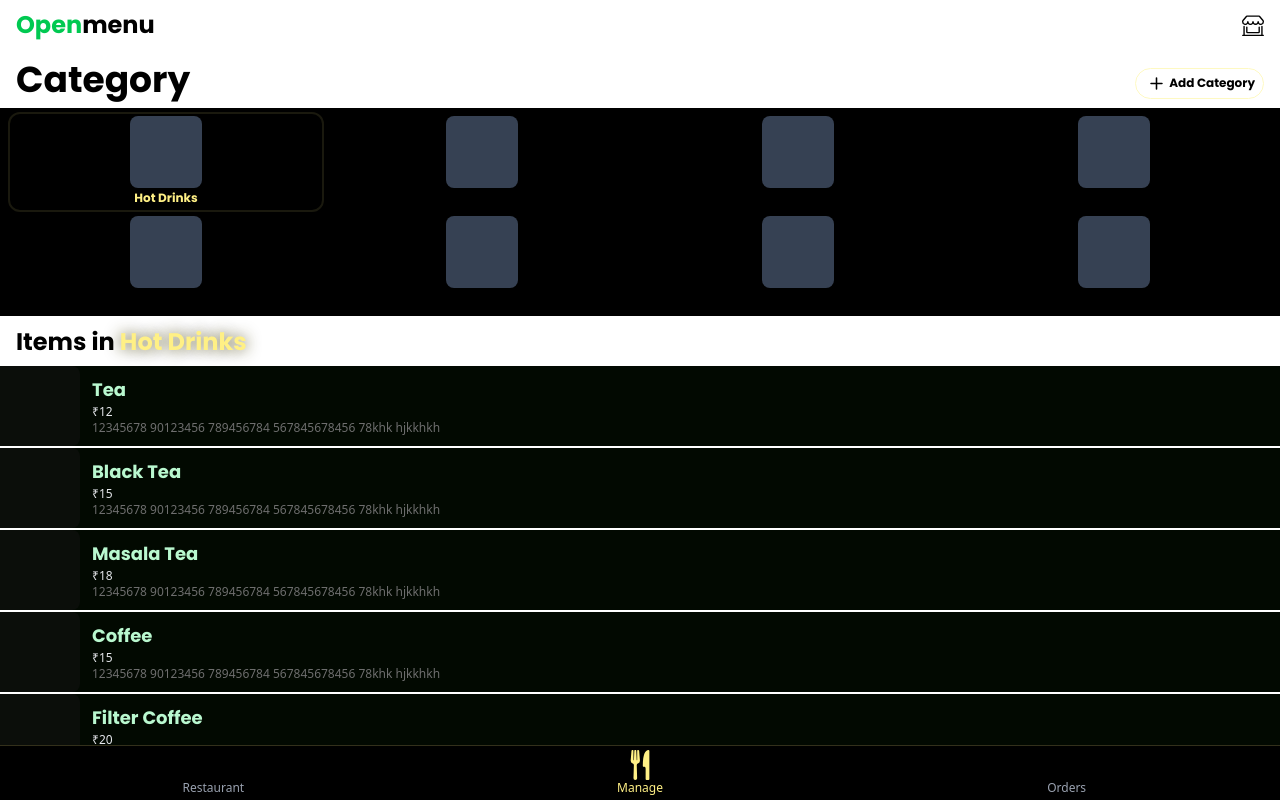
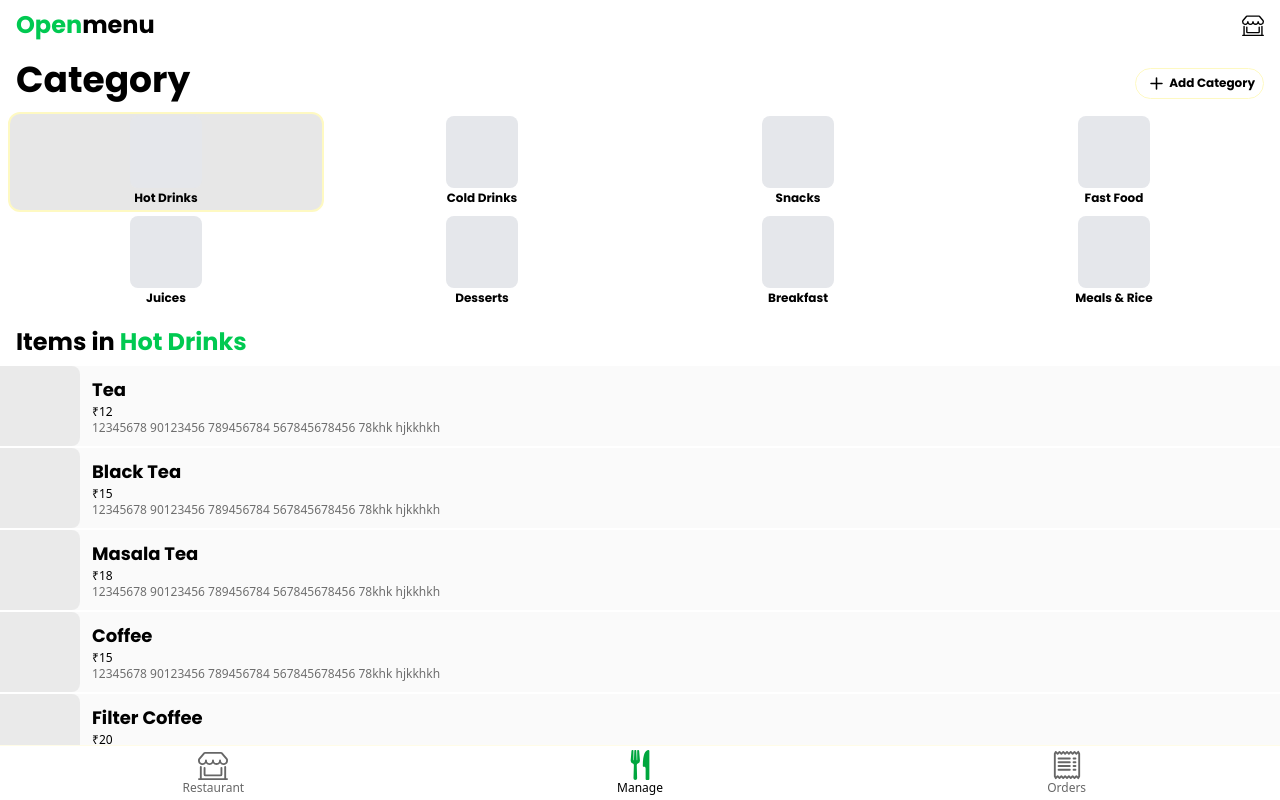
Before and after one commit to me-junaid/openmenu, a React (Vite) app: page /admin in a window 1280 px wide. Both pictures are taken after a click on the element "Manage". Built offline with nearby package versions, Linux system fonts and the light colour scheme.

Commit message:
Dark and light theme implemented in admin page

```diff
--- a/src/components/AdminPage/AdminFooter.jsx
+++ b/src/components/AdminPage/AdminFooter.jsx
@@ -29,17 +29,17 @@ export const AdminFooter = () => {
   const { selectedByAdmin, handleAdminSelect } = useContext(AdminContext)
 
   return (
-    <div className='border-t bg-black py-1 border-yellow-200/20 fixed bottom-0 left-0 right-0 grid grid-cols-3 items-center'>
+    <div className='border-t py-1 bg-white dark:bg-black border-yellow-200/20 fixed bottom-0 left-0 right-0 grid grid-cols-3 items-center'>
 
       {restaurantFooter.map((item, index) => {
         const isSelected = index === selectedByAdmin;
 
         return (
-          <div key={index} className={`${isSelected ? "text-yellow-200" : ""} flex justify-center items-center flex-col`} onClick={() => handleAdminSelect(index)}>
+          <div key={index} className={`${isSelected ? "dark:text-yellow-200 text-green-600" : "text-black/60"} flex justify-center items-center flex-col`} onClick={() => handleAdminSelect(index)}>
             <div>
               {item.icon}
             </div>
-            <p className={`${isSelected ? 'text-yellow-200' : 'text-gray-400'} text-xs`}>{item.name}</p>
+            <p className={`${isSelected ? 'dark:text-yellow-200 text-black' : 'dark:text-gray-400'} text-xs`}>{item.name}</p>
           </div>
         )
       })}
--- a/src/components/AdminPage/ManageCatergory.jsx
+++ b/src/components/AdminPage/ManageCatergory.jsx
@@ -16,14 +16,14 @@ export const ManageCatergory = () => {
       <div className="flex items-center justify-between px-4">
         <h1 className="mt-2.5 text-4xl my-font mb-2">Category</h1>
         <button className="my-font text-xs mt-2  border border-yellow-100 py-0.5 px-2 rounded-full flex justify-center items-center">
-          <Plus width={25} height={25}/>
+          <Plus width={25} height={25} />
           Add Category</button>
       </div>
       <div
         role="list"
         aria-label="Category feed"
       >
-        <div className="px-2 py-1 bg-black grid grid-cols-4 justify-around overflow-x-auto snap-x snap-mandatory hide-scrollbar">
+        <div className="px-2 py-1 grid grid-cols-4 justify-around overflow-x-auto snap-x snap-mandatory hide-scrollbar">
 
 
           {items.map((item, index) => {
@@ -31,8 +31,8 @@ export const ManageCatergory = () => {
             const baseClasses =
               "p-0.5 flex flex-col justify-center items-center shrink-0 rounded-xl snap-center transition-transform duration-150 min-w-22";
             const selectedClasses = isSelected
-              ? "scale-100 border-2 border-yellow-200/10"
-              : "scale-100 border-2 border-[#6f6f6f00]";
+              ? "border-2 dark:border-yellow-200 border-yellow-100 dark:bg-[#161616] bg-[#161616]/10"
+              : "border-2 border-[#6f6f6f00] bg-[#161616]/0";
 
             return (
               <div
@@ -46,8 +46,8 @@ export const ManageCatergory = () => {
                 onKeyDown={(e) => handleKeyDown(e, index)}
                 className={`${baseClasses} ${selectedClasses}`}
               >
-                <div className="bg-gray-700 w-18 aspect-square rounded-lg" />
-                <div className={`${isSelected ? "text-yellow-200" : ""} font-bold text-xs my-0.5 text-center my-font`}>{item.name}</div>
+                <div className="dark:bg-gray-700 bg-gray-200 w-18 aspect-square rounded-lg" />
+                <div className={`${isSelected ? "dark:text-yellow-200" : ""} font-bold text-xs my-0.5 text-center my-font`}>{item.name}</div>
               </div>
             );
           })}
@@ -55,16 +55,16 @@ export const ManageCatergory = () => {
 
 
       </div>
-      <h1 className="mt-2.5 text-2xl my-font ml-4 mb-2">Items in <span className="text-yellow-200 my-font animate-pulse-glow">{categoryName}</span></h1>
+      <h1 className="mt-2.5 text-2xl my-font ml-4 mb-2">Items in <span className="dark:text-yellow-200 text-green-500 my-font dark:animate-pulse-glow">{categoryName}</span></h1>
 
       <div>
         <div className="mb-[57px] mt-0 space-y-0.5 rounded-2xl -z-1">
           {itemsInMenus.map((item, index) => (
-            <div key={index} className='bg-[#020901]  pr-3 flex items-center'>
-              <div className="w-20 h-20 bg-[#0b0e0a] rounded-r-lg shrink-0"></div>
+            <div key={index} className='dark:bg-[#020901] bg-[#02090105] pr-3 flex items-center'>
+              <div className="w-20 h-20 dark:bg-[#0b0e0a] bg-[#0b0e0a10] rounded-r-lg shrink-0"></div>
               <div className="grow ml-3">
-                <p className='text-lg font-semibold text-green-200 my-font'>{item.name}</p>
-                <p className='text-gray-200 text-xs'>₹{item.price}</p>
+                <p className='text-lg font-semibold dark:text-green-200 my-font'>{item.name}</p>
+                <p className='dark:text-gray-200 text-xs'>₹{item.price}</p>
                 <p className='line-clamp-2 text-[#6e6e6e] text-xs'>12345678 90123456 789456784 567845678456 78khk hjkkhkh</p>
               </div>
             </div>
```
